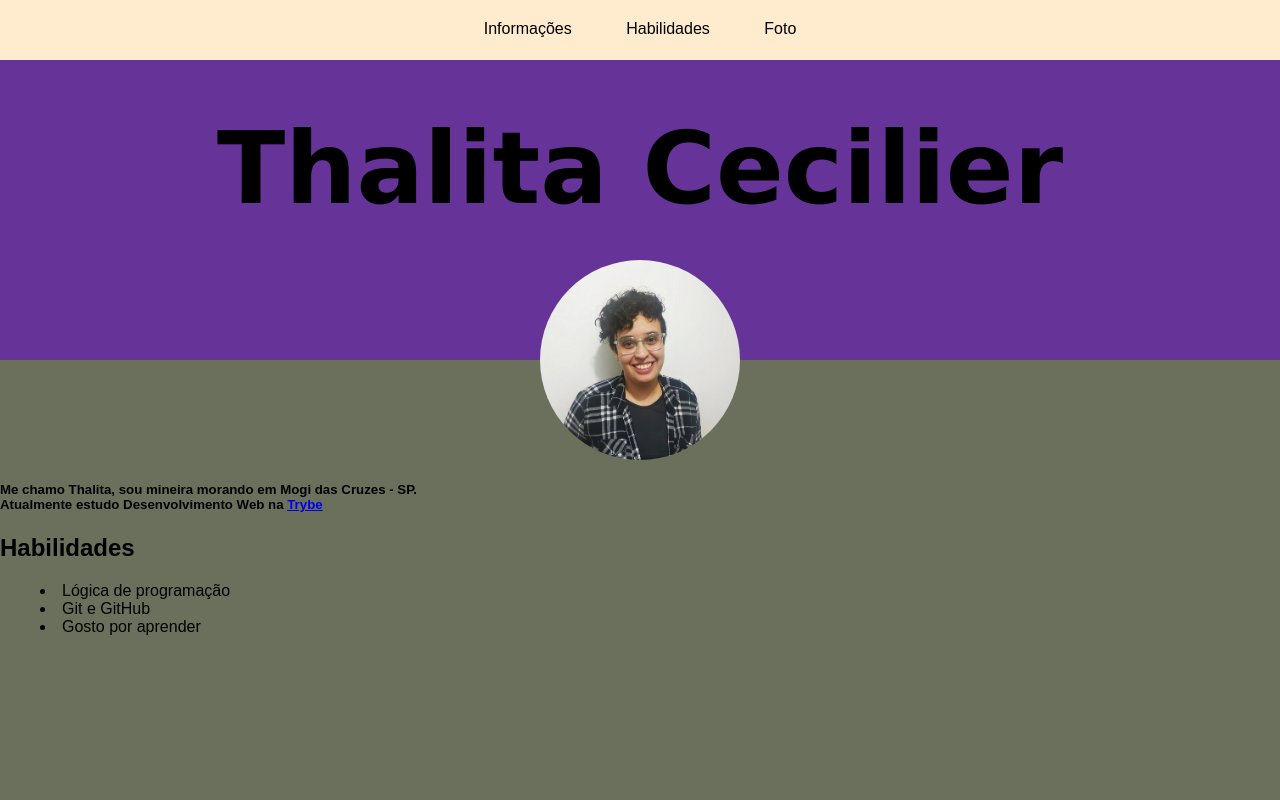
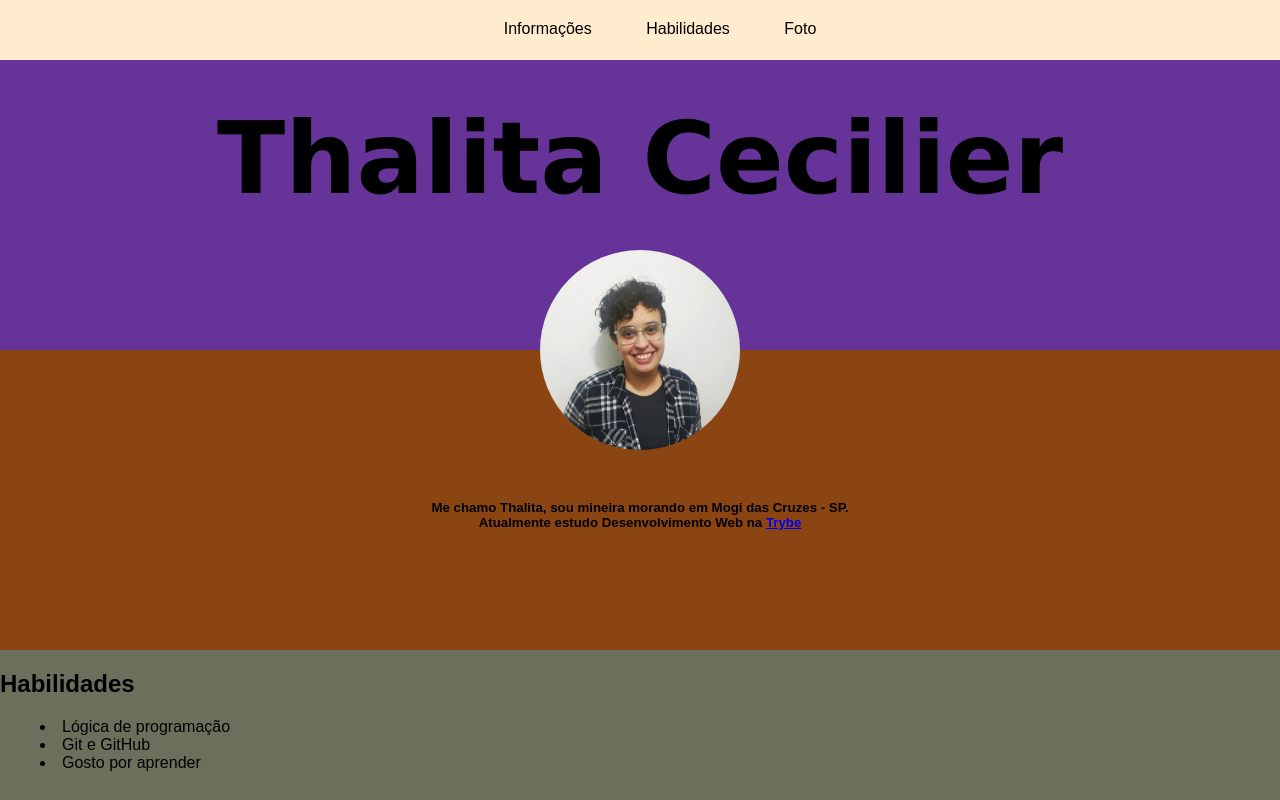
Before and after one commit to ThalitaC/portfolio-web, a plain HTML site: page index.html in a window 1280 px wide. Drawn offline with Linux system fonts and the light colour scheme.

Commit message:
fixa menu

```diff
--- a/index.html
+++ b/index.html
@@ -8,13 +8,19 @@
     <link rel="stylesheet" type="text/css" href="style.css">
 </head>
 <body>
-    <div id="menu" class="menu-itens"><a href = "#informações">Informações</a>
+    <div id="menu" class="menu-itens">
+        <a href = "#informações">Informações</a>
         <a href = "#habilidades">Habilidades</a>
         <a href = "#foto"> Foto </a></div>
+
     <div id="nome"><h1>Thalita Cecilier</h1></div>
+
     <div id="foto"><img id = "foto" class="foto" src = "foto.jpeg" alt = "foto da Thalita, mulher branca, cabelo cacheado curto, usa óculos, usando uma camisa preta xadrez aberta com uma camiseta preta" width = "200px"></div>
-    <div id="info"><h5 id = "informações"> Me chamo Thalita, sou mineira morando em <span class="destaca"> Mogi das Cruzes - SP.</span><br>
-            Atualmente estudo Desenvolvimento Web na <a href = "https://www.betrybe.com"><span class="destaca">Trybe</span> </a></div>
+
+    <div id="info">
+        <h5 id = "info-text"> Me chamo Thalita, sou mineira morando em  Mogi das Cruzes - SP.<br>
+            Atualmente estudo Desenvolvimento Web na <a href = "https://www.betrybe.com">Trybe</a></div></h5>
+
     <div id="habilidades"><h2>Habilidades</h2>
     <ul>
         <li class = "grande">Lógica de programação</li>
--- a/style.css
+++ b/style.css
@@ -7,9 +7,11 @@ body {
 }
 
 #menu {
+    position: fixed;
     background-color: blanchedalmond;
     text-align: center;
     height: 20px;
+    width: 100%;
     padding: 20px;
     margin-bottom: 0px;
 }
@@ -29,12 +31,12 @@ body {
     font-size: 50px;
     text-align: center;
     background-color:rebeccapurple;
-    height: 300px;
+    height: 350px;
 }
 
 h1 {
     margin: 0px;
-    padding-top: 50px;
+    padding-top: 100px;
 }
 
 .foto {
@@ -45,3 +47,15 @@ h1 {
   margin-top: -100px;
   border-radius: 100%;
 }
+
+#info {
+    height: 300px;
+    background-color: saddlebrown;
+    margin-top: -122px;
+    text-align: center;
+}
+
+#info-text {
+    padding-top: 150px;
+
+}
```
